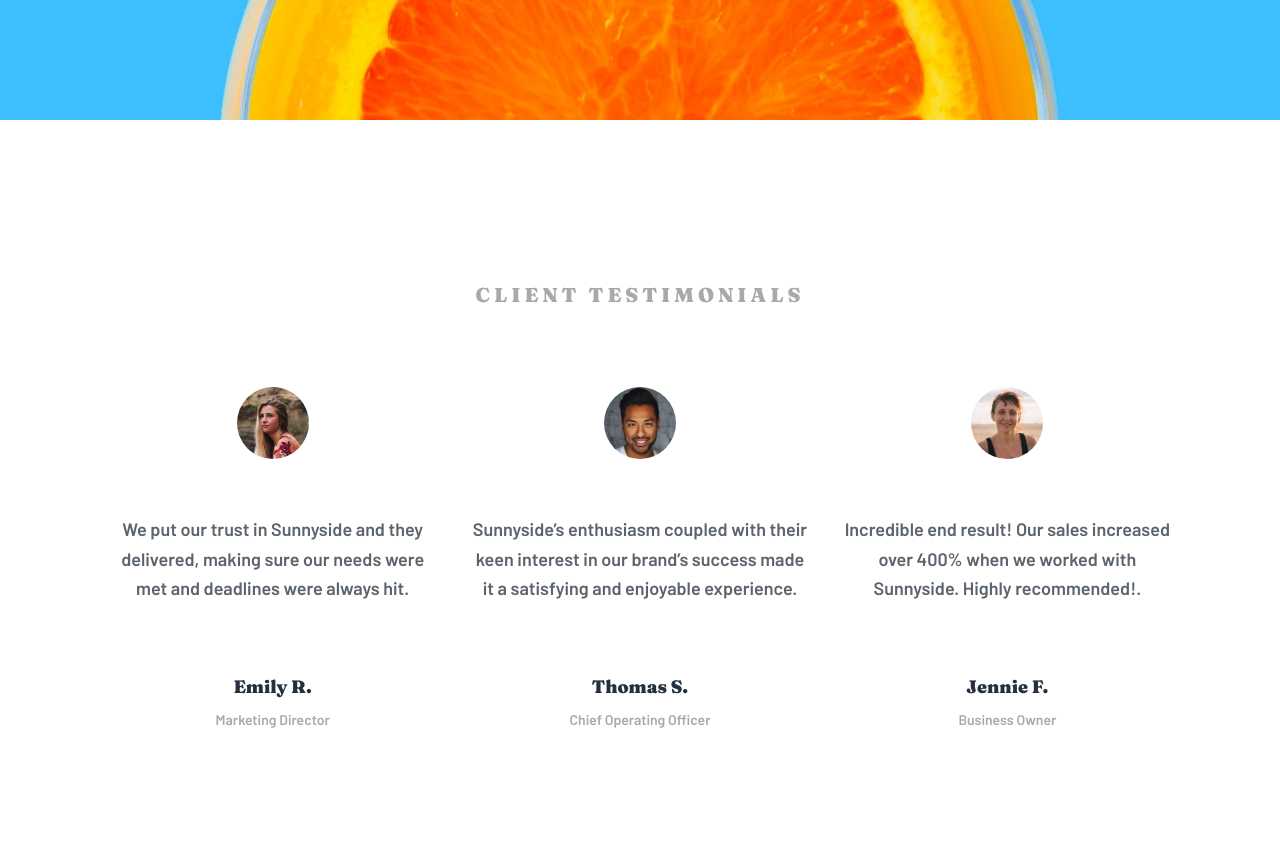
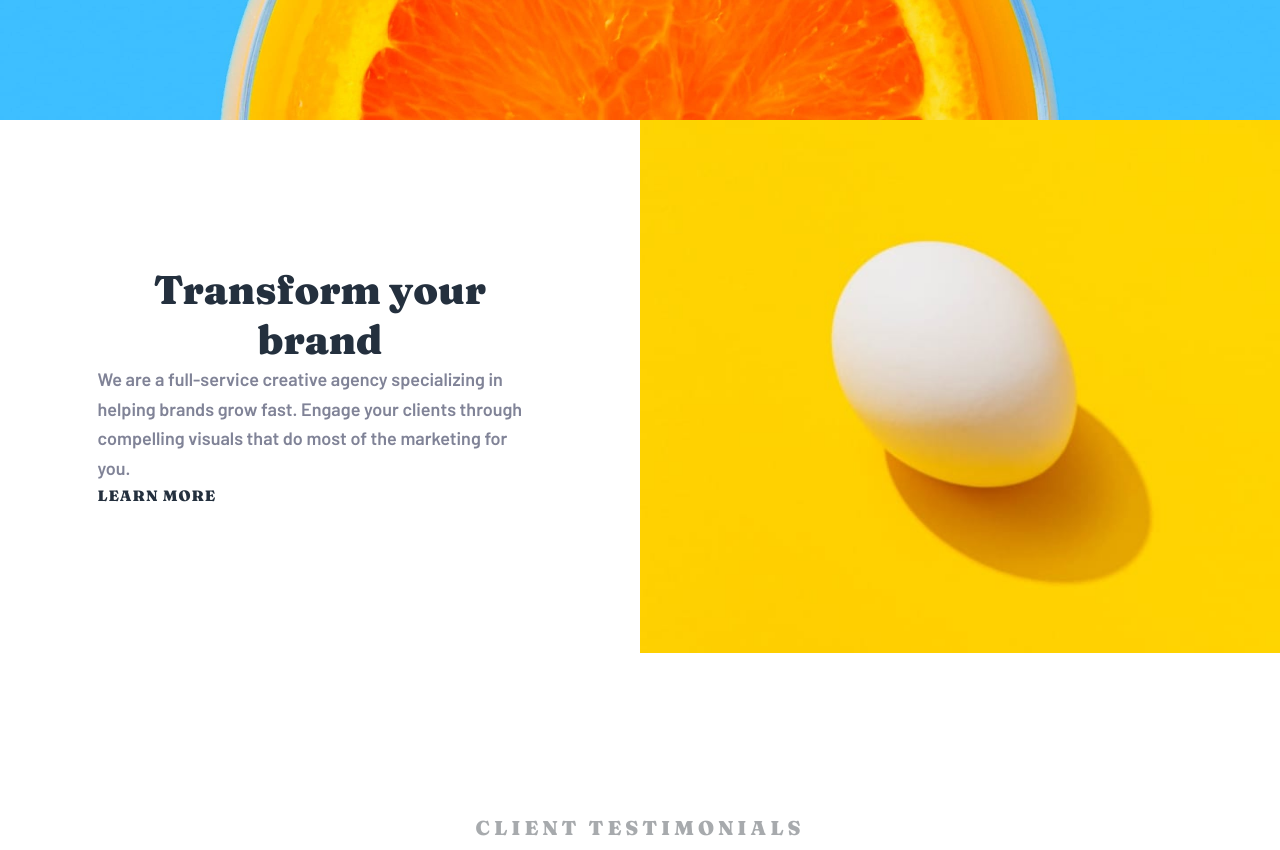
Before and after one commit to JakubM-I/agency-landing-page, a React (Vite) app: page / in a window 1280 px wide. Shown: the part 680-1530 px from the top of the page. Built offline with nearby package versions, Linux system fonts and the light colour scheme.

Commit message:
Add content to first grid line

```diff
--- a/src/components/GridSection/index.tsx
+++ b/src/components/GridSection/index.tsx
@@ -1,6 +1,20 @@
+import transformImg from "../../assets/desktop/image-transform.jpg"
+
 const GridSection: React.FC = () => {
     return (
         <div>
+            <div className="flex flex-nowrap justify-center items-center">
+                <div className="w-1/2 flex justify-center items-center bg-white">
+                    <div className="flex flex-col justify-center items-start w-fit max-w-[445px]">
+                        <h2 className="text-preset-3 text-center text-grey-950">Transform your brand</h2>
+                        <p className="text-preset-10 text-left text-grey-550">We are a full-service creative agency specializing in helping brands grow fast. Engage your clients through compelling visuals that do most of the marketing for you.</p>
+                        <a href="#" className="text-preset-8 uppercase text-grey-950 text-left">Learn more</a>
+                    </div>
+                </div>
+                <div className="w-1/2">
+                    <img src={transformImg}  alt="" />
+                </div>
+            </div>
 
         </div>
     )
--- a/src/index.css
+++ b/src/index.css
@@ -36,34 +36,12 @@
         letter-spacing: 6px;
     }
 
-    .text-hero-responsive {
+    .text-preset-3{
         font-family: "Fraunces", serif;
-        font-size: 42px;
+        font-size: 40px;
         line-height: 125%;
-        letter-spacing: 6px;
-        width: 100%;
+        letter-spacing: 0px;
     }
-
-    @media (375px < width) {
-        .text-hero-responsive {
-            font-size: 56px;
-            letter-spacing: 9px;
-            width: 95%;
-        }
-    }
-
-    @media (768px < width){
-        .text-hero-responsive{
-            width: 100%;
-            /* font-size: clamp(2.25rem, 1.3571rem + 4.4643vw, 3.5rem); */
-        }
-    }
-
-    /* @media (768px < width){
-        .text-hero-responsive {
-            font-size: clamp(2.625rem, 1.5586rem + 2.2187vw, 3.5rem);
-        }
-    } */
 
 
     .text-preset-6{
@@ -100,6 +78,28 @@
         font-weight: 600;
         line-height: 180%;
         letter-spacing: 0px;
+    }
+
+    .text-hero-responsive {
+        font-family: "Fraunces", serif;
+        font-size: 42px;
+        line-height: 125%;
+        letter-spacing: 6px;
+        width: 100%;
+    }
+
+    @media (375px < width) {
+        .text-hero-responsive {
+            font-size: 56px;
+            letter-spacing: 9px;
+            width: 95%;
+        }
+    }
+
+    @media (768px < width){
+        .text-hero-responsive{
+            width: 100%;
+        }
     }
 
     .hero-top-position{
```
